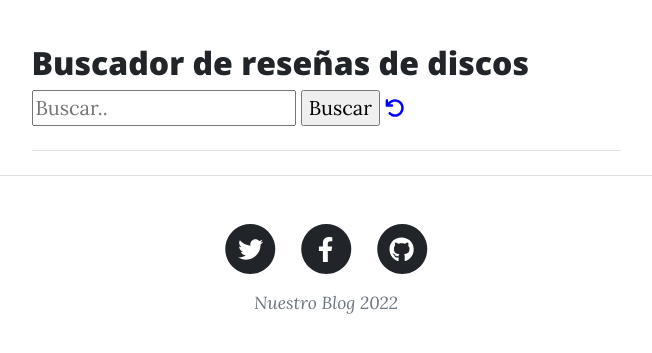
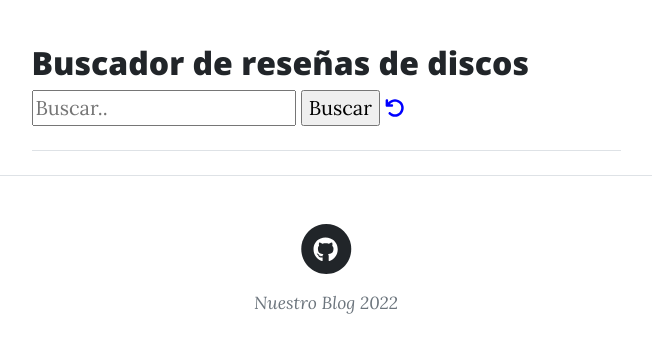
Before and after one commit to carlosdanielsancho/FInalProject, a Django app: template our_blog/home/templates/home/index.html in a window 1280 px wide. Shown: the part 269-622 px from the top of the page, without its empty margins (314-966 px from the left). Run offline with Django 3.2, Linux system fonts and the light colour scheme; the template is opened without the code that fills it, so the values that code supplies are empty; some libraries are stand-ins or nearby versions.

Commit message:
cambios en static files y en index footer

```diff
--- a/our_blog/home/templates/home/index.html
+++ b/our_blog/home/templates/home/index.html
@@ -168,24 +168,9 @@
                 <div class="row gx-4 gx-lg-5 justify-content-center">
                     <div class="col-md-10 col-lg-8 col-xl-7">
                         <ul class="list-inline text-center">
+
                             <li class="list-inline-item">
-                                <a href="#!">
-                                    <span class="fa-stack fa-lg">
-                                        <i class="fas fa-circle fa-stack-2x"></i>
-                                        <i class="fab fa-twitter fa-stack-1x fa-inverse"></i>
-                                    </span>
-                                </a>
-                            </li>
-                            <li class="list-inline-item">
-                                <a href="#!">
-                                    <span class="fa-stack fa-lg">
-                                        <i class="fas fa-circle fa-stack-2x"></i>
-                                        <i class="fab fa-facebook-f fa-stack-1x fa-inverse"></i>
-                                    </span>
-                                </a>
-                            </li>
-                            <li class="list-inline-item">
-                                <a href="#!">
+                                <a href="https://github.com/carlosdanielsancho/FinalProject">
                                     <span class="fa-stack fa-lg">
                                         <i class="fas fa-circle fa-stack-2x"></i>
                                         <i class="fab fa-github fa-stack-1x fa-inverse"></i>
```
Also changed, not shown: README.md, our_blog/home/static/home/assets/img/about-bg.jpg, our_blog/home/static/home/assets/img/contact-bg.jpg, our_blog/home/static/home/assets/img/post-bg.jpg, our_blog/home/static/home/assets/img/post-sample-image.jpg.
